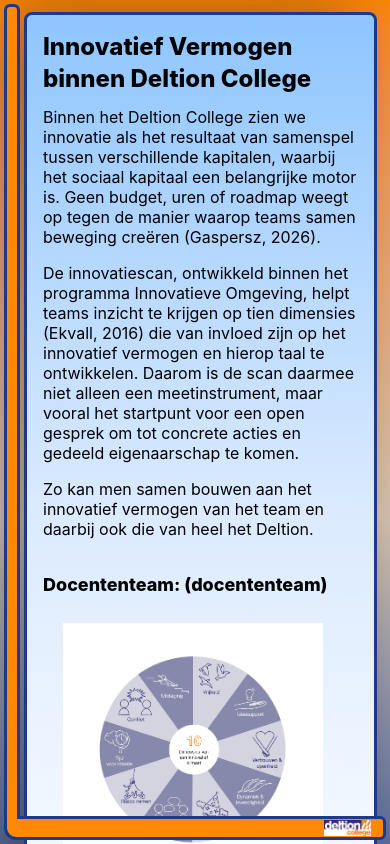
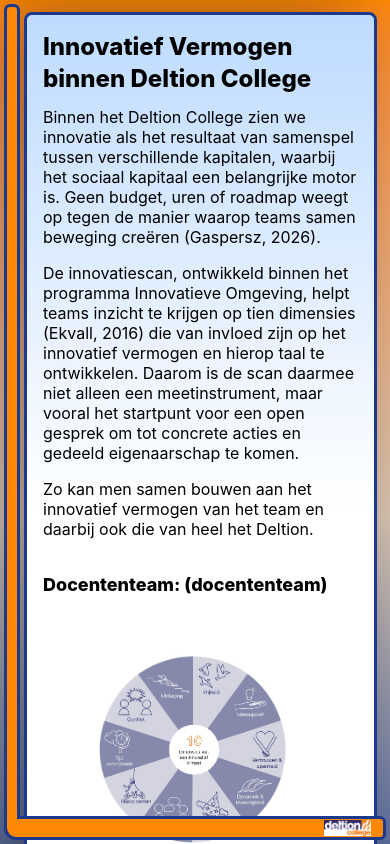
Before and after one commit to meijerjeremy02-hub/Innovatief-Klimaat, a React (Vite) app: page / in a window 390 px wide. Shown: the top 844 px of the page. Built offline with nearby package versions, Linux system fonts and the light colour scheme; what @react-pdf/renderer would draw is missing.

Commit message:
again a color fix

```diff
--- a/src/pages/Home.tsx
+++ b/src/pages/Home.tsx
@@ -11,7 +11,7 @@
     <div className="flex flex-col items-center pl-6 max-w-29/30 mb-5 lg:px-12 py-3 min-h-dvh md:flex-1 md:min-h-0">
 
       {/* Mobiele versie: effen witte achtergrond */}
-      <div className="h-full border-3 border-blue-900 rounded-lg bg-linear-to-b from-blue-300 via-blue-100 to-white shadow-[-20px_0_70px_rgba(0,0,0,0.4)] flex flex-col sm:hidden">
+      <div className="h-full border-3 border-blue-900 rounded-lg bg-linear-to-b from-blue-200 via-white to-white shadow-[-20px_0_70px_rgba(0,0,0,0.4)] flex flex-col sm:hidden">
         <div className="flex-1 p-4 flex flex-col">
           <h1 className="text-2xl font-extrabold mb-3 max-w-9/10">
             Innovatief Vermogen binnen Deltion College
```
